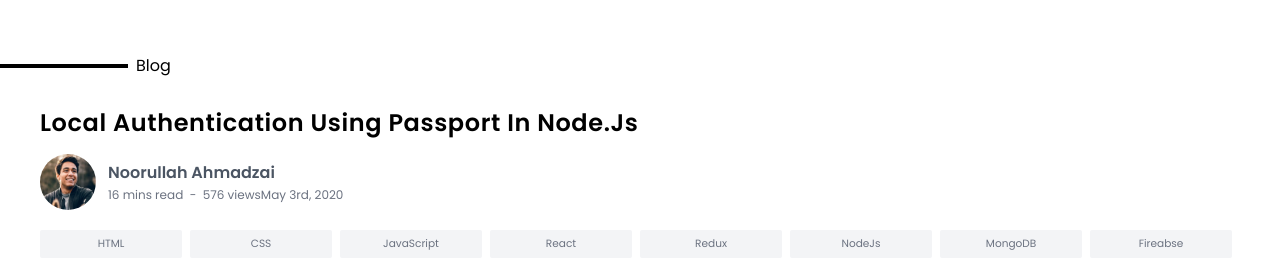
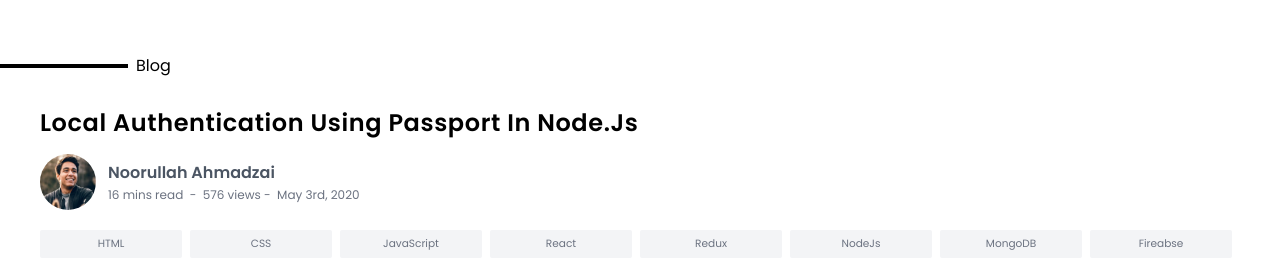
Before and after one commit to noor-codes/noorullah.dev, a Next.js app: page / in a window 1280 px wide. Shown: the top 277 px of the page. Built offline with nearby package versions, Linux system fonts and the light colour scheme.

Commit message:
Quick Bug Fix

```diff
--- a/pages/index.js
+++ b/pages/index.js
@@ -31,7 +31,7 @@ const Blog = () => (
         <div>
           <h2 className="text-base font-semibold text-gray-600">Noorullah Ahmadzai</h2>
           <p className="flex flex-wrap text-xs mt-0.5 text-gray-500">
-            <p>16 mins read&nbsp; - &nbsp; </p> <p> 576 views </p>
+            <p>16 mins read&nbsp; - &nbsp; </p> <p> 576 views - &nbsp;</p>
             <p>May 3rd, 2020</p>
           </p>
         </div>
```
